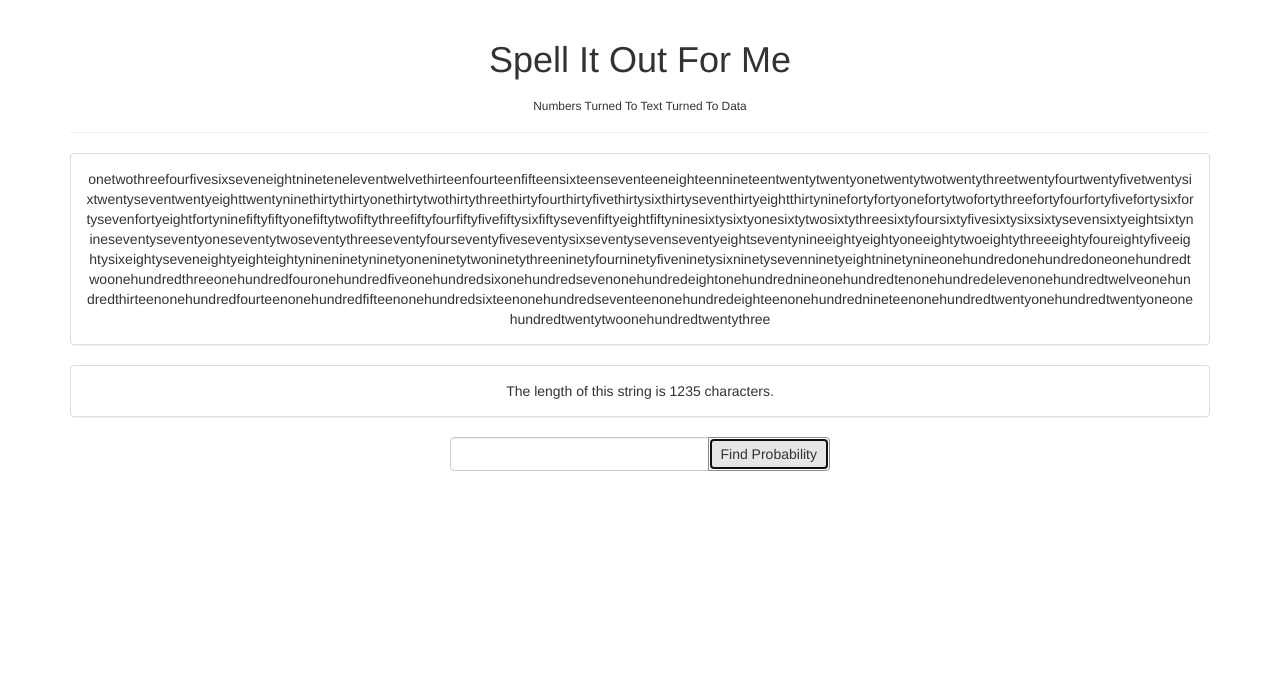
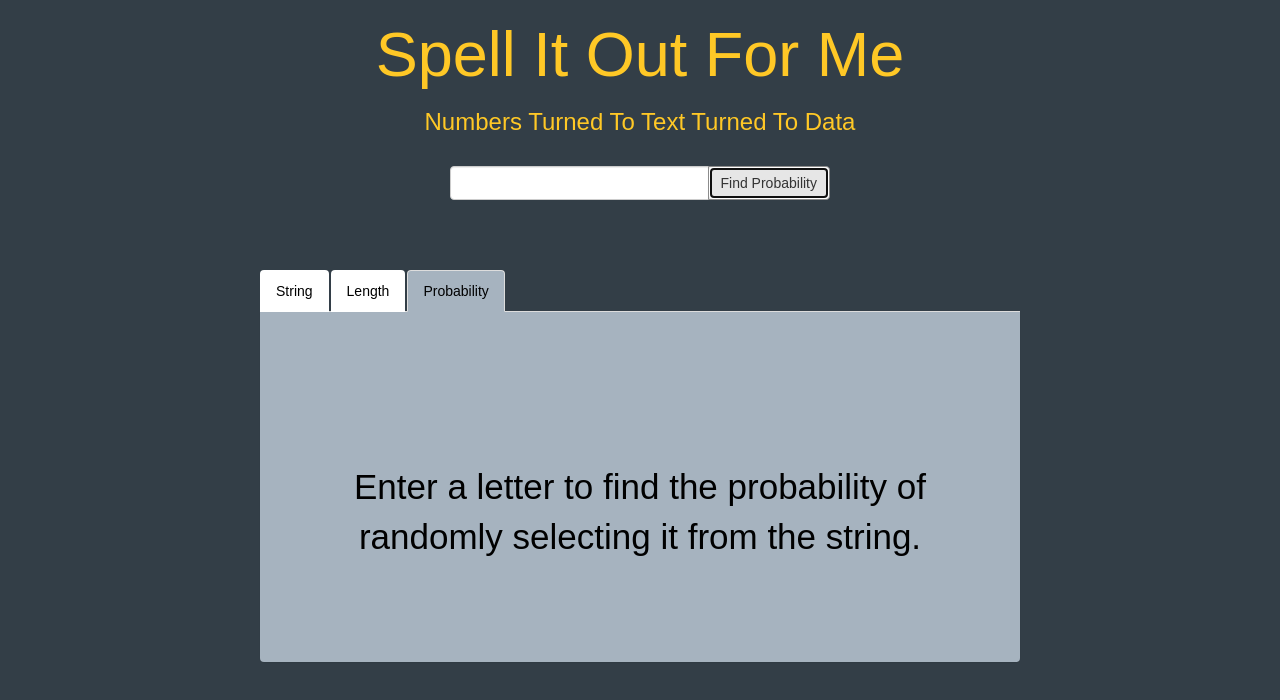
Before and after one commit to Caldwerl/spell-it-out, a plain HTML site: page index.html in a window 1280 px wide. Both pictures are taken after a click on the button "Find Probability". Drawn offline with nearby package versions, Linux system fonts and the light colour scheme.

Commit message:
Change layout and refine functionality

```diff
--- a/challenge.js
+++ b/challenge.js
@@ -88,29 +88,61 @@ function findProbability(selectedChar, string) {
 
     return occurenceMap[selectedChar] / string.length;
 }
-
+// I took 'between 1 and 123' to mean 'from 1 to 123'
 var startNum = 1;
 var endNum = 123;
-var selectChar = ''
+var selectChar = '';
+var probability = '';
+var probabilityString = 'Enter a letter to find the probability of randomly selecting it from the string.';
 var theString = createNumberString(startNum, endNum);
 var occurences = findProbability(selectChar, theString);
 
-var stringElem = $('#stringElem');
-var lengthElem = $('#lengthElem');
-var probabilityElem = $('#probabilityElem');
+var stringTab = $('#stringTab');
+var lengthTab = $('#lengthTab');
+var probabilityTab = $('#probabilityTab');
+var contentElem = $('#contentElem');
 var probabilityInputElem = $('#probabilityInput');
+var progressElem = $('.progress-bar');
 
-stringElem.text(theString);
-lengthElem.text('The length of this string is ' + theString.length + ' characters.');
-probabilityElem.parent().hide();
+contentElem.text(theString);
+
+stringTab.click(selectStringTab);
+
+lengthTab.click(selectLengthTab);
+
+probabilityTab.click(selectProbabilityTab);
 
 function handleInputChange() {
     selectChar = probabilityInputElem.val();
-    console.log('It changed!', selectChar);
+    probability = (findProbability(selectChar, theString) * 100).toFixed(2);
+    probabilityInputElem.val('');
+
     if (!!selectChar) {
-        probabilityElem.text('The probability of selecting the letter ' + selectChar + ' at random is ' + findProbability(selectChar, theString) * 100 + '%');
-        probabilityElem.parent().show();
+        probabilityString = 'The probability of selecting the letter \'' + selectChar + '\' at random is ' + probability + '%';
     } else {
-        probabilityElem.parent().hide();
+        probabilityString = 'Enter a letter to find the probability of randomly selecting it from the string.';
     }
+
+    selectProbabilityTab();
 };
+
+function selectProbabilityTab() {
+    probabilityTab.addClass('active');
+    stringTab.removeClass('active');
+    lengthTab.removeClass('active');
+    contentElem.text(probabilityString).addClass('notString');
+}
+
+function selectLengthTab() {
+    lengthTab.addClass('active');
+    stringTab.removeClass('active');
+    probabilityTab.removeClass('active');
+    contentElem.text('The length of this string is ' + theString.length + ' characters.').addClass('notString');
+}
+
+function selectStringTab() {
+    stringTab.addClass('active');
+    lengthTab.removeClass('active');
+    probabilityTab.removeClass('active');
+    contentElem.text(theString).removeClass('notString');
+}
--- a/index.html
+++ b/index.html
@@ -17,28 +17,27 @@
     <body>
 
         <div class="container">
-            <div class="page-header text-center">
+            <div class="text-center">
                 <h1>Spell It Out For Me</h1>
-                <h1 class="small">Numbers Turned To Text Turned To Data</h1>
+                <h3>Numbers Turned To Text Turned To Data</h3>
             </div>
+            <br>
 
-            <div class="panel panel-default text-center">
-                    <div class="panel-body" id="stringElem"></div>
-            </div>
-
-            <div class="panel panel-default text-center">
-                    <div class="panel-body" id="lengthElem"></div>
-            </div>
-
-            <div class="input-group col-xs-6 col-sm-4 col-sm-offset-4">
+            <div class="input-group col-sm-4 col-sm-offset-4">
                 <input type="text" class="form-control" maxlength="1" id="probabilityInput">
                 <span class="input-group-btn">
                     <button type="button" class="btn btn-default" onclick="handleInputChange()">Find Probability</button>
                 </span>
             </div>
+            <br>
 
-            <div class="panel panel-default text-center">
-                    <div class="panel-body" id="probabilityElem"></div>
+            <ul class="nav nav-tabs col-sm-8 col-sm-offset-2">
+                <li class="active" id="stringTab"><a>String</a></li>
+                <li id="lengthTab"><a>Length</a></li>
+                <li id="probabilityTab"><a>Probability</a></li>
+            </ul>
+            <div class="panel panel-default text-center col-sm-8 col-sm-offset-2">
+                <div class="panel-body" id="contentElem"></div>
             </div>
         </div>
 
--- a/style.css
+++ b/style.css
@@ -1,4 +1,62 @@
-#stringElem {
+body {
+    background-color: #333E47;
+    color: #FFC826;
+    font-family: 'proxima-nova', sans-serif;
+}
+
+h1 {
+    font-size: 4.5em;
+}
+
+input {
+    border: none;
+}
+
+#contentElem {
+    min-height: 350px;
     overflow-wrap: break-word;
     word-wrap: break-word;
 }
+
+.notString {
+    font-size: 2.5em;
+    padding-top: 150px;
+}
+
+.panel {
+    color: #000;
+    background-color: #A6B3BF;
+    border: none;
+    border-top-right-radius: 0px;
+    border-top-left-radius: 0px;
+}
+
+.btn-default {
+    background-color: #FFC826;
+}
+
+.btn-default:hover {
+    background-color: #FFD966;
+}
+
+.nav-tabs > li > a {
+    background-color: #FFF;
+    color: #000;
+    margin-top: 50px;
+}
+
+.nav-tabs > li > a:hover {
+    background-color: #FFF;
+    color: #555;
+    cursor: pointer;
+}
+
+.nav-tabs > li.active > a {
+    background-color: #A6B3BF;
+    color: #000;
+}
+
+.nav-tabs > li.active > a:hover {
+    background-color: #A6B3BF;
+    cursor: pointer;
+}
```
